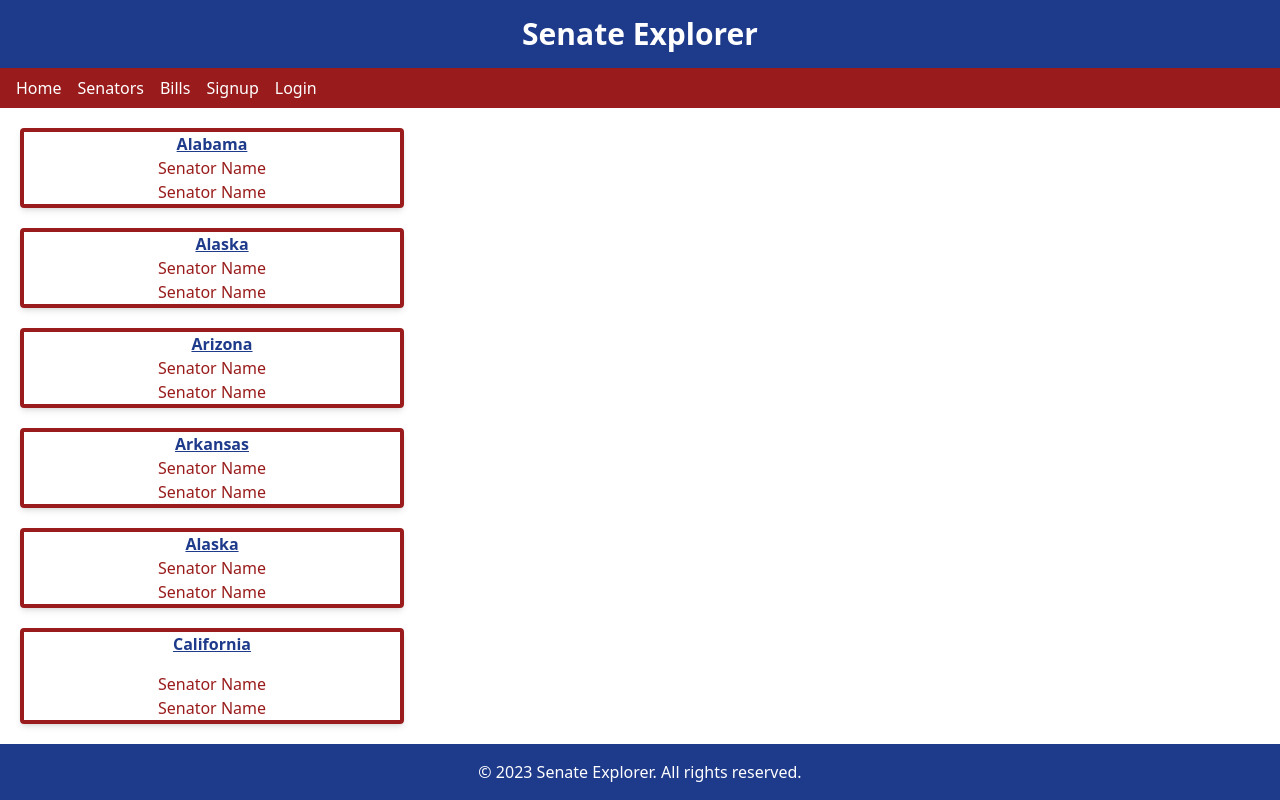
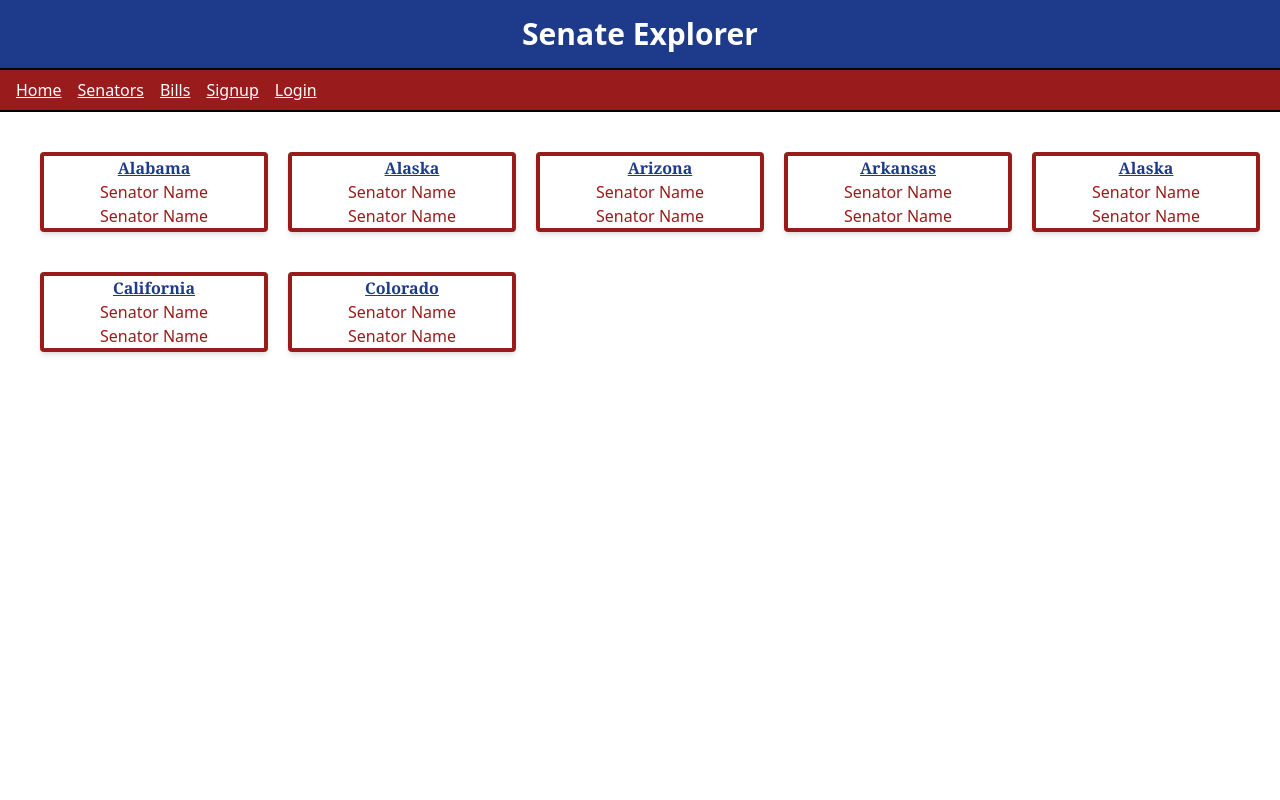
Before and after one commit to jsdrever/smart-vote, a React (Create React App) app in the folder client/: page /#/senators in a window 1280 px wide. Shown: the top 800 px of the page. Built offline with nearby package versions, Linux system fonts and the light colour scheme.

Commit message:
tweaked styling of senators page and added border to navbar

```diff
--- a/client/src/components/Navbar.js
+++ b/client/src/components/Navbar.js
@@ -4,9 +4,9 @@ import { Link } from 'react-router-dom';
 
 function Navbar() {
     return (
-      <nav className="bg-red-800 text-white">
+      <nav className="bg-red-800 text-white border-y-2 border-black">
         <div className="container mx-auto flex items-center justify-between px-4 py-2">
-          <ul className="flex space-x-4">
+          <ul className="flex space-x-4 text-decoration-line: underline">
             <li>
               <Link to="/" className="hover:text-gray-300">
                 Home
--- a/client/src/components/pages/Senators.js
+++ b/client/src/components/pages/Senators.js
@@ -4,17 +4,17 @@ import React, { useState } from 'react';
 const Senators = () => {
   return (
     <body>
-
+    <div className='grid grid-rows-10 grid-cols-5 m-5'>
    <div className='max-w-sm rounded shadow-md border-4 border-red-800 my-5 ml-5 mb-5'>
-    <h1 className='text-blue-900 text-decoration-line: underline font-extrabold text-center'>Alabama</h1>
+    <h1 className='text-blue-900 text-decoration-line: underline font-extrabold text-center font-serif'>Alabama</h1>
     <ul className='text-red-800 text-center'>
       <li><a href=''>Senator Name</a></li>
       <li><a href=''>Senator Name</a></li>
     </ul>
    </div>
 
-   <div className='max-w-sm rounded shadow-md border-4 border-red-800 ml-5 mb-5'>
-    <h1 className='text-blue-900 text-decoration-line: underline font-extrabold  ml-5 text-center'>Alaska</h1>
+   <div className='max-w-sm rounded shadow-md border-4 border-red-800 my-5 ml-5 mb-5'>
+    <h1 className='text-blue-900 text-decoration-line: underline font-extrabold  ml-5 text-center font-serif'>Alaska</h1>
     <div >
     <ul className='text-red-800 text-center '>
       <li><a href=''>Senator Name</a> </li>
@@ -23,37 +23,53 @@ const Senators = () => {
     </div>
    </div>
 
-   <div className='max-w-sm rounded shadow-md border-4 border-red-800 ml-5 mb-5'>
-    <h1 className='text-blue-900 text-decoration-line: underline font-extrabold ml-5 text-center'>Arizona</h1>
+   <div className='max-w-sm rounded shadow-md border-4 border-red-800 my-5 ml-5 mb-5'>
+    <h1 className='text-blue-900 text-decoration-line: underline font-extrabold ml-5 text-center font-serif'>Arizona</h1>
     <ul className='text-red-800 text-center'>
       <li>Senator Name</li>
       <li>Senator Name</li>
     </ul>
    </div>
 
-   <div className='max-w-sm rounded shadow-md border-4 border-red-800 ml-5 mb-5'>
-    <h1 className='text-blue-900 text-decoration-line: underline font-extrabold text-center'>Arkansas</h1>
+   <div className='max-w-sm rounded shadow-md border-4 border-red-800 my-5 ml-5 mb-5'>
+    <h1 className='text-blue-900 text-decoration-line: underline font-extrabold text-center font-serif'>Arkansas</h1>
     <ul className='text-red-800 text-center'>
       <li>Senator Name</li>
       <li>Senator Name</li>
     </ul>
    </div>
 
-   <div className='max-w-sm rounded shadow-md border-4 border-red-800 ml-5 mb-5'>
-    <h1 className='text-blue-900 text-decoration-line: underline font-extrabold text-center'>Alaska</h1>
+   <div className='max-w-sm rounded shadow-md border-4 border-red-800 my-5 ml-5 mb-5'>
+    <h1 className='text-blue-900 text-decoration-line: underline font-extrabold text-center font-serif'>Alaska</h1>
     <ul className='text-red-800 text-center'>
       <li>Senator Name</li>
       <li>Senator Name</li>
     </ul>
    </div>
 
-   <div className='max-w-sm rounded shadow-md border-4 border-red-800 ml-5 mb-5'>
-    <h1 className='mb-4 text-blue-900 text-decoration-line: underline font-extrabold text-center'>California</h1>
+
+   <div className='max-w-sm rounded shadow-md border-4 border-red-800 my-5 ml-5 mb-5'>
+    <h1 className='text-blue-900 text-decoration-line: underline font-extrabold text-center font-serif'>California</h1>
     <ul className='text-red-800 text-center'>
       <li>Senator Name</li>
       <li>Senator Name</li>
     </ul>
    </div>
+
+
+   <div className='max-w-sm rounded shadow-md border-4 border-red-800 my-5 ml-5 mb-5'>
+    <h1 className='text-blue-900 text-decoration-line: underline font-extrabold text-center font-serif'>Colorado</h1>
+    <ul className='text-red-800 text-center'>
+      <li>Senator Name</li>
+      <li>Senator Name</li>
+    </ul>
+   </div>
+
+   </div>
+
+
+
+
 
 
     </body>
```
